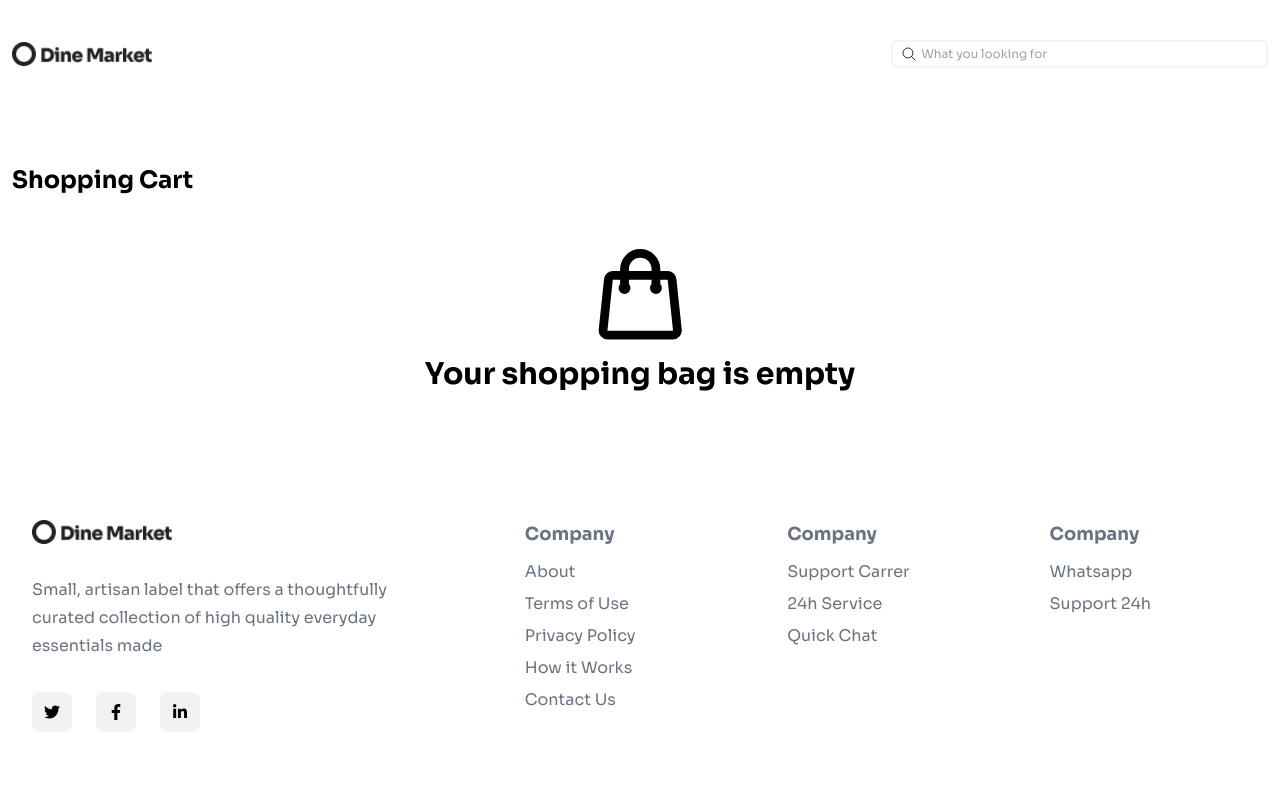
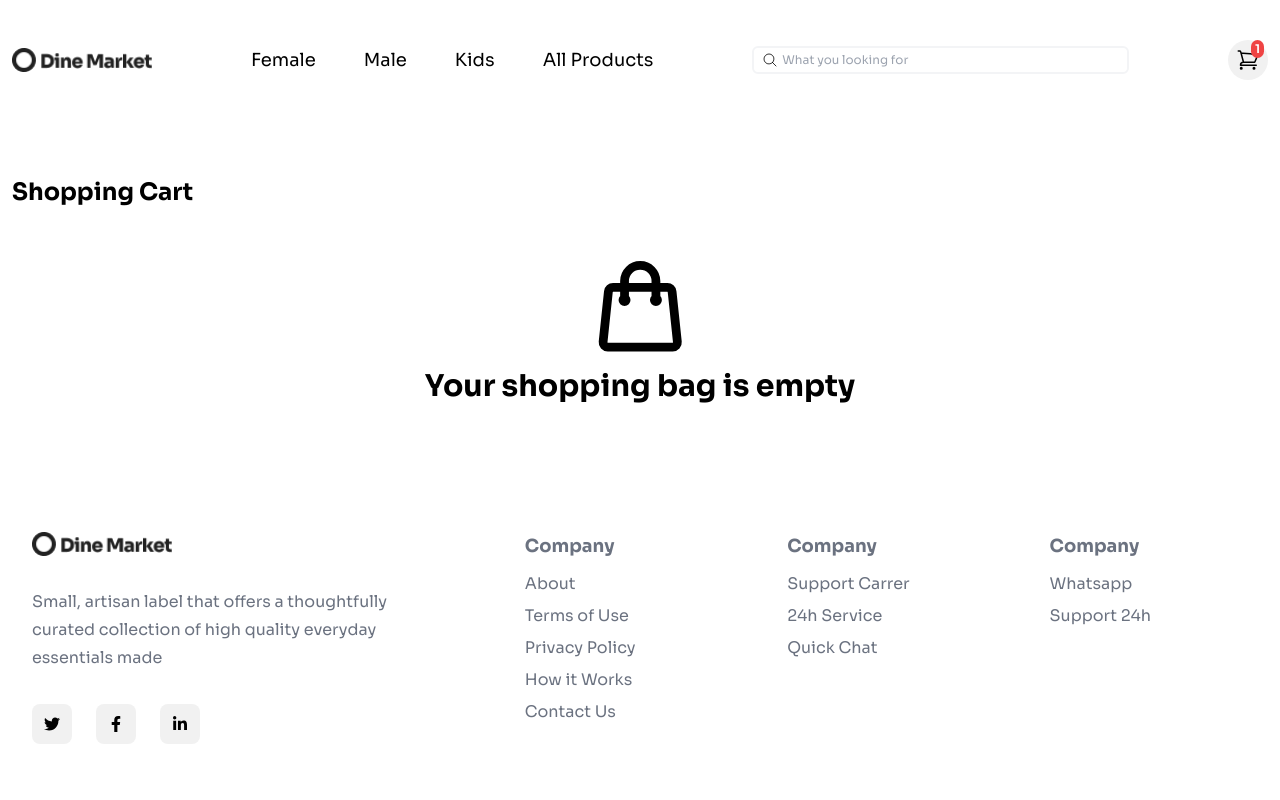
Before and after one commit to saadalamgir18/fullstack-ecommerce-clothing-web, a Next.js app: page /cart in a window 1280 px wide. Shown: the top 800 px of the page. Built offline with nearby package versions, Linux system fonts and the light colour scheme.

Commit message:
make navigation responsive

```diff
--- a/src/app/layout.tsx
+++ b/src/app/layout.tsx
@@ -23,8 +23,8 @@ export default function RootLayout({
   children: React.ReactNode;
 }>) {
   return (
-    <html lang="en">
-      <body className={` ${sora.className}`}>
+    <html lang="en" className="overflow-x-hidden">
+      <body className={` ${sora.className} overflow-x-hidden`}>
         <RecoilProvider>
           <Toaster position="top-right" />
           <div className="max-w-[1515px] mx-auto px-3">
--- a/src/components/header/CartButton.tsx
+++ b/src/components/header/CartButton.tsx
@@ -10,7 +10,7 @@ function CartButton() {
   return (
     <Link
       href={"/cart"}
-      className={`${btn ? "" : "hidden"} flex items-center justify-center bg-[#f1f1f1] rounded-full p-2 relative`}
+      className={`max-lg:hidden flex items-center justify-center bg-[#f1f1f1] rounded-full p-2 relative`}
     >
       <svg
         xmlns="http://www.w3.org/2000/svg"
--- a/src/components/header/Header.tsx
+++ b/src/components/header/Header.tsx
@@ -7,7 +7,7 @@ import CartButton from "./CartButton";
 import NavButton from "./NavButton";
 function Header() {
   return (
-    <header className="flex justify-between items-center mt-10">
+    <header className="max-lg:relative flex justify-between items-center mt-10">
       <Link href={"/"} className="">
         <Image src={Logo} width={140} height={31} alt="Logo" />
       </Link>
--- a/src/components/header/NavButton.tsx
+++ b/src/components/header/NavButton.tsx
@@ -7,10 +7,10 @@ import { useRecoilState } from "recoil";
 function NavButton() {
   const [btn, setBtn] = useRecoilState(navBtn);
   return (
-    <div className="lg:hidden">
+    // <div className="">
     <button
       onClick={() => setBtn(!btn)}
-        className="absolute top-12 right-12 cursor-pointer z-10"
+      className="cursor-pointer lg:hidden max-lg:block z-10"
     >
       {btn ? (
         <svg
@@ -50,8 +50,7 @@ function NavButton() {
         </svg>
       )}
     </button>
-      {/* <button></button> */}
-    </div>
+    // </div>
   );
 }
 
--- a/src/components/header/NavLinks.tsx
+++ b/src/components/header/NavLinks.tsx
@@ -7,13 +7,14 @@ import { navBtn } from "@/store/Atoms/useRecoil";
 
 function NavLinks() {
   const btn = useRecoilValue(navBtn);
-  return btn ? (
-    <div className="max-lg:absolute max-lg:w-full max-lg:h-screen max-lg:top-0 max-lg:left-0 max-lg:bg-white max-lg:z-10 flex max-lg:flex-col items-center max-lg:justify-center max-lg:transition-all max-lg:duration-900 max-lg:ease-in-out">
-      <nav>
-        <ul className="flex max-lg:flex-col items-center justify-center gap-12">
-          <li>
-            <CartButton />
-          </li>
+  return (
+    <nav
+      className={`max-lg:absolute max-lg:bg-white max-lg:z-10 max-lg:top-0 max-lg:left-0 max-lg:w-full max-lg:h-[100vh] flex max-lg:justify-center items-center
+    max-lg:transition-all max-lg:duration-500 ${btn ? "" : "max-lg:opacity-0 max-lg:translate-x-full"}`}
+    >
+      <ul
+        className={`flex max-lg:flex-col max-lg:items-center max-lg:justify-center gap-12 max-lg:z-10 ${btn ? "max-lg:opacity-1 max-lg:pointer-events-auto max-lg:visible max-lg:translate-x-0" : ""}`}
+      >
         <li>
           <Link href={"/female"} className="text-lg">
             Female
@@ -36,10 +37,6 @@ function NavLinks() {
         </li>
       </ul>
     </nav>
-    </div>
-  ) : (
-    ""
   );
 }
-
 export default NavLinks;
```
Lines whose indentation alone changed are shown as unchanged.
